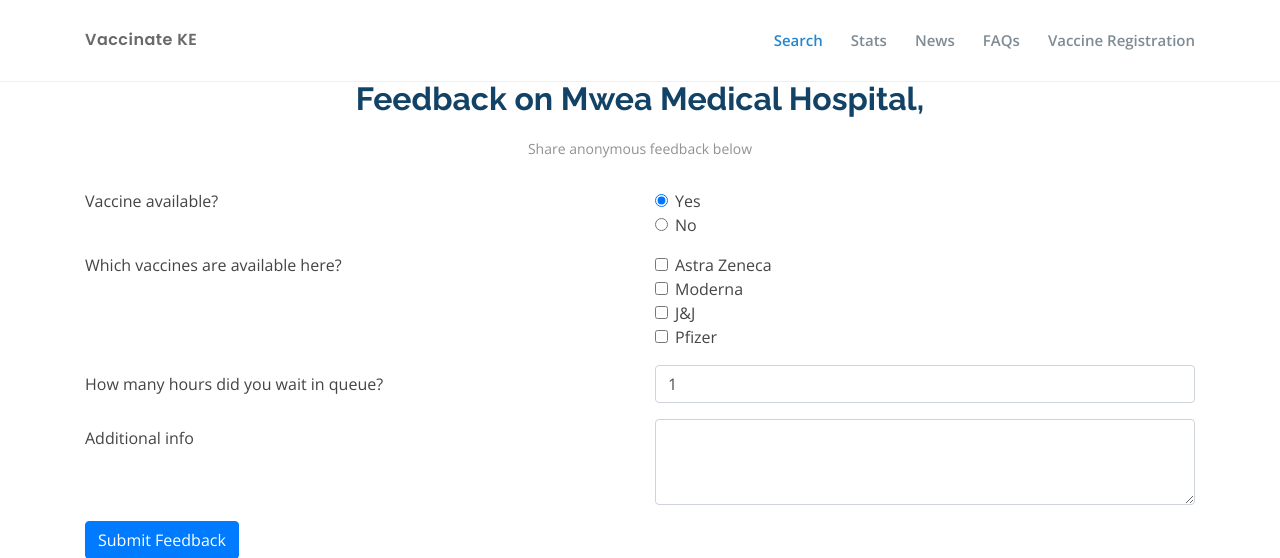
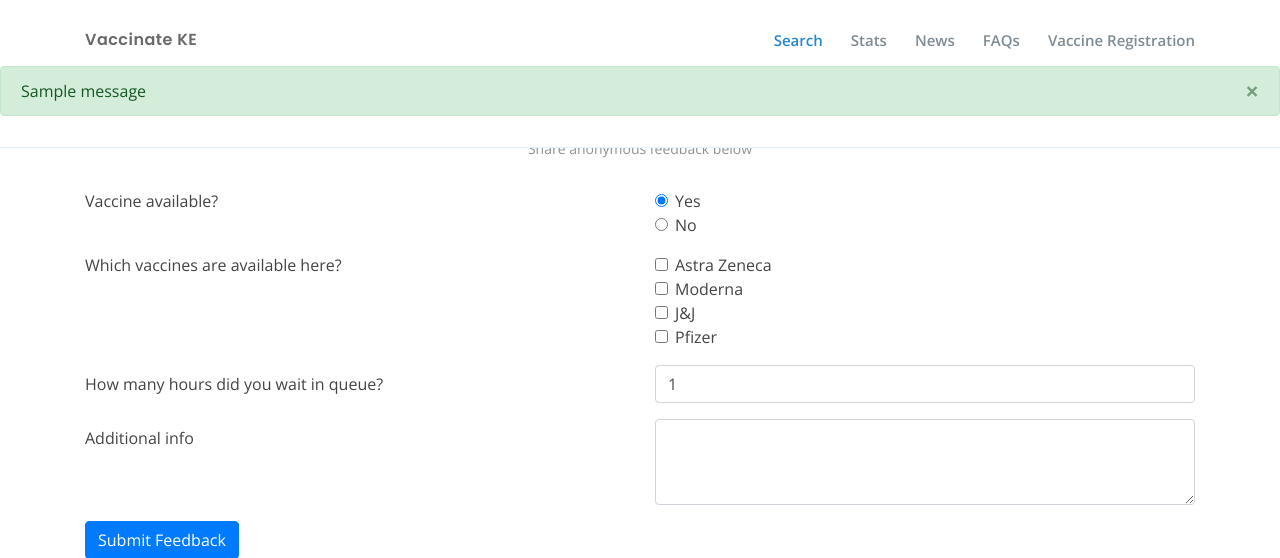
Before and after one commit to 501code/Covid19VaccinationCentersKenya, a Django app: page /feedback/249 in a window 1280 px wide. Shown: the top 558 px of the page. Run offline with Django 3.2, Linux system fonts and the light colour scheme; data comes from the database, SQL or seed files in the repository; tables that the repository leaves empty hold one stand-in row (values such as "Sample post"); one stand-in notice (Sample message) is shown; some libraries are stand-ins or nearby versions.

Commit message:
cancellable alert

```diff
--- a/landingpage/templates/landingpage/partials/nav.html
+++ b/landingpage/templates/landingpage/partials/nav.html
@@ -15,4 +15,15 @@
             </ul>
         </nav>
     </div>
+    <script>$('.alert').alert()</script>
+    {% if messages %}
+        {% for message in messages %}
+        <div class="alert alert-{{ message.tags }} alert-dismissible fade show" role="alert">
+          {{message}}
+          <button type="button" class="close" data-dismiss="alert" aria-label="Close">
+            <span aria-hidden="true">&times;</span>
+          </button>
+        </div>
+        {% endfor %}
+    {% endif %}
 </header><!-- End Header -->
--- a/landingpage/views.py
+++ b/landingpage/views.py
@@ -2,6 +2,7 @@ import json
 
 import requests
 from django.conf import settings
+from django.contrib import messages
 from django.http import HttpResponseRedirect
 from django.shortcuts import render
 from django.views import View
@@ -84,4 +85,7 @@ class Feedback(View):
         feedback.vaccines = ",".join(vaccines)
         feedback.save()
 
+        # add message
+        messages.add_message(request, messages.SUCCESS, 'Thank you for your feedback!')
+
         return HttpResponseRedirect("/")
```
